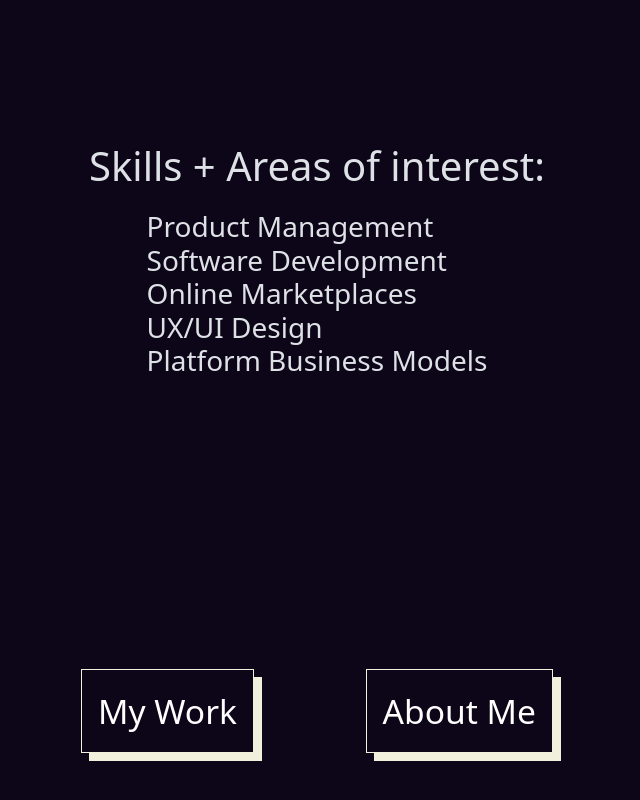
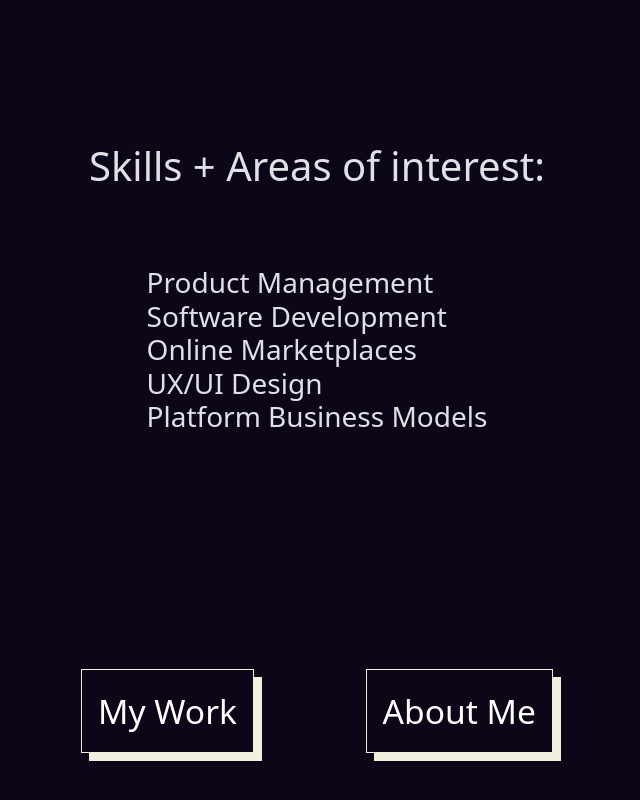
Before and after one commit to PapaKrlo/PapaKrlo.github.io, a plain HTML site: page index.html in a window 1280 px wide. Shown: the part 1434-2234 px from the top of the page, without its empty margins (323-963 px from the left). Drawn offline with nearby package versions, Linux system fonts and the light colour scheme.

Commit message:
responsiveness of skills section on mobile

```diff
--- a/styles.css
+++ b/styles.css
@@ -22,6 +22,10 @@
 @media only screen and (min-width: 480px) {
     #btn-margin-greenbox {
         display: none;
+    }
+
+    #hlight {
+        padding-top: 7rem;
     }
 }
 .navbar-toggler {
```
